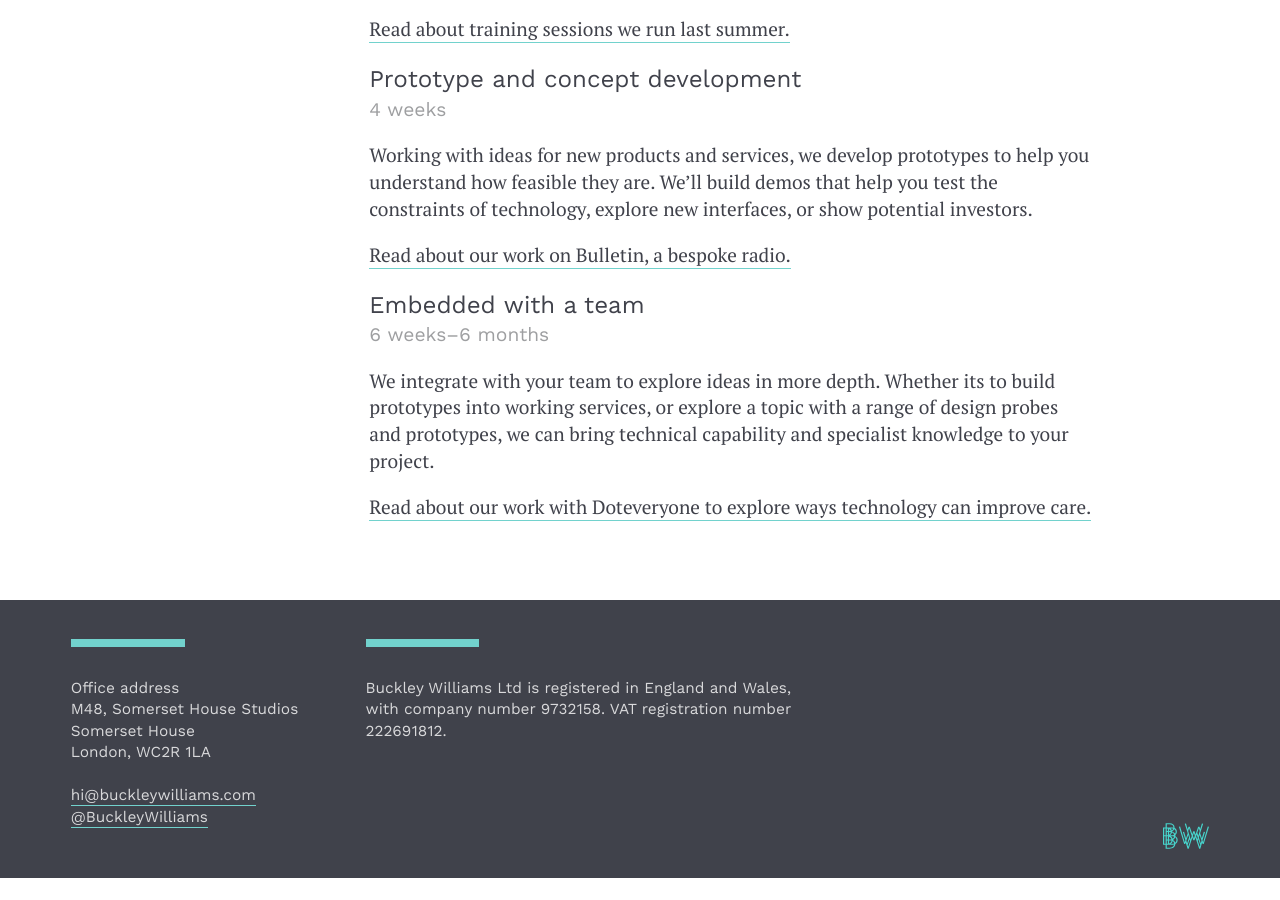
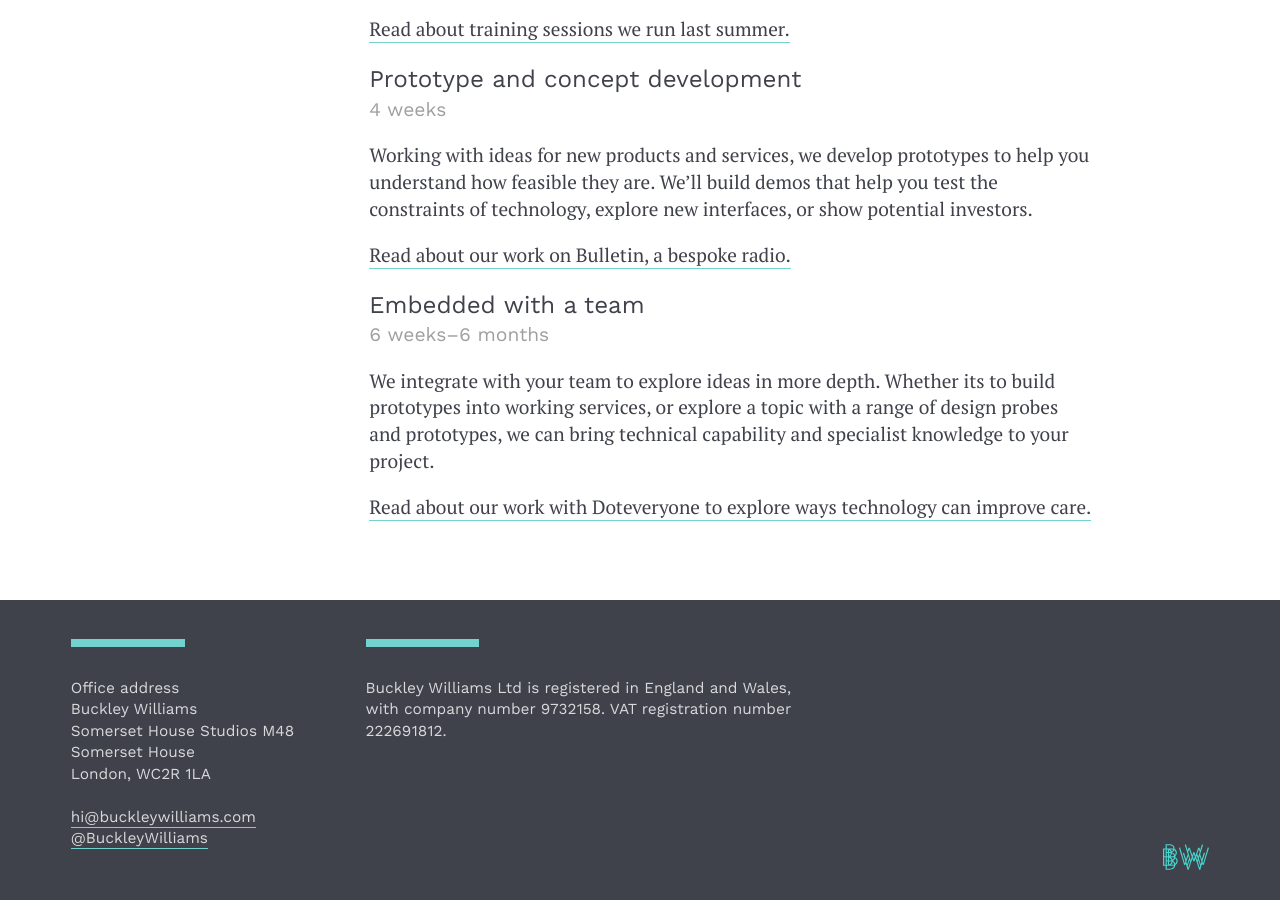
Before and after one commit to buckleywilliams/buckleywilliams, a Jekyll site: the page built from about.html, in a window 1280 px wide and 900 px high, scrolled down 644 px. Built offline with Jekyll 4.4.1, drawn with Linux system fonts in a browser that asks for light colours; before the commit the page ends 1522 px from its top, so only the background shows below that.

Commit message:
tweaking footer address

```diff
--- a/_layouts/base.html
+++ b/_layouts/base.html
@@ -56,7 +56,8 @@
             <div itemscope itemtype="http://schema.org/Organization">
               Office address<br>
               <div class="address" itemprop="address" itemscope itemtype="http://schema.org/PostalAddress">
-                <span itemprop="streetAddress">M48, Somerset House Studios</span>
+                <span itemprop="streetAddress">Buckley Williams</span>
+                <span class="line" itemprop="streetAddress">Somerset House Studios M48</span>
                 <span class="line" itemprop="streetAddress">Somerset House</span>
                 <span class="line"><span itemprop="addressLocality">London</span>, <span itemprop="postalCode">WC2R 1LA</span></span>
                 <br>
```
